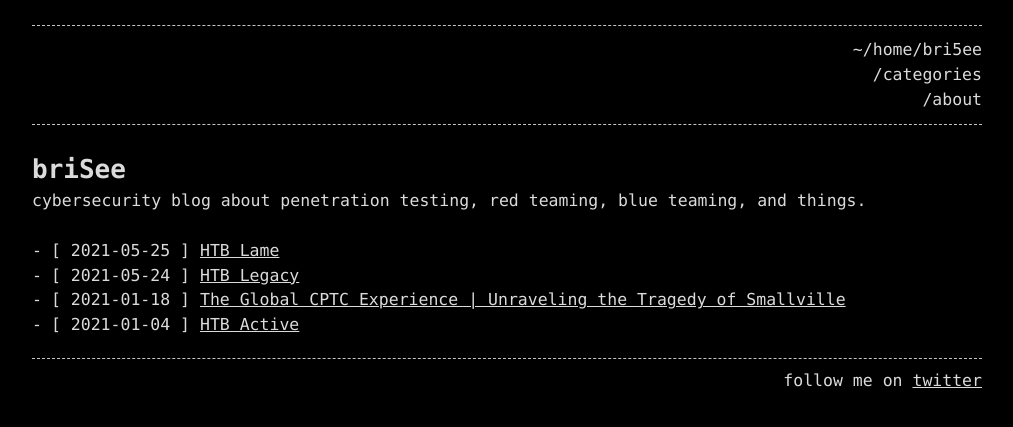
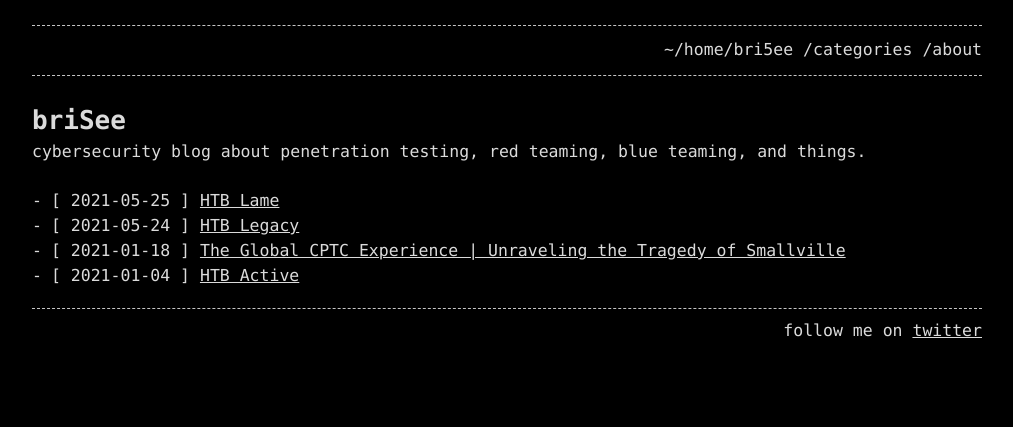
Before and after one commit to notbricey/brisee.github.io, a Jekyll site: the page built from index.md, in a window 1280 px wide. Shown: the top 427 px of the page, without its empty margins (133-1146 px from the left). Built offline with Jekyll 4.4.1, drawn with Linux system fonts in a browser that asks for light colours.

Commit message:
Update base.scss

```diff
--- a/_sass/base.scss
+++ b/_sass/base.scss
@@ -62,7 +62,7 @@ footer { margin-bottom: 20px; }
 
 .menu { border-top: $border;  border-bottom: $border;  margin-bottom: 25px; }
 .menu ul { margin-top: 12px;  margin-bottom: 12px;  padding-left: 0px;  list-style-type: none;  text-align: right; }
-.menu ul li { display: block;  margin-left: 10px; }
+.menu ul li { display: inline;  margin-left: 10px; }
 .menu ul li a { text-decoration: none;  color: $text-color; }
 .menu ul li a:hover { text-decoration: none; color: $background-color; background-color: $base-color; }
 
```
